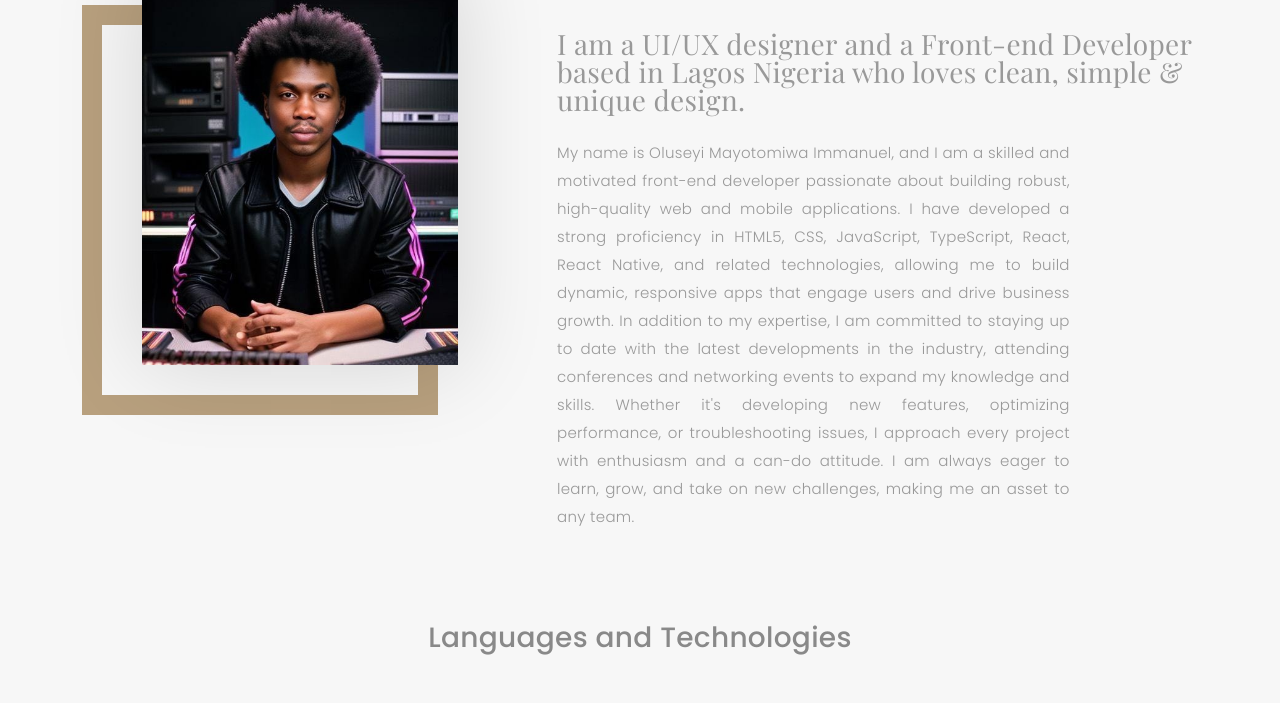
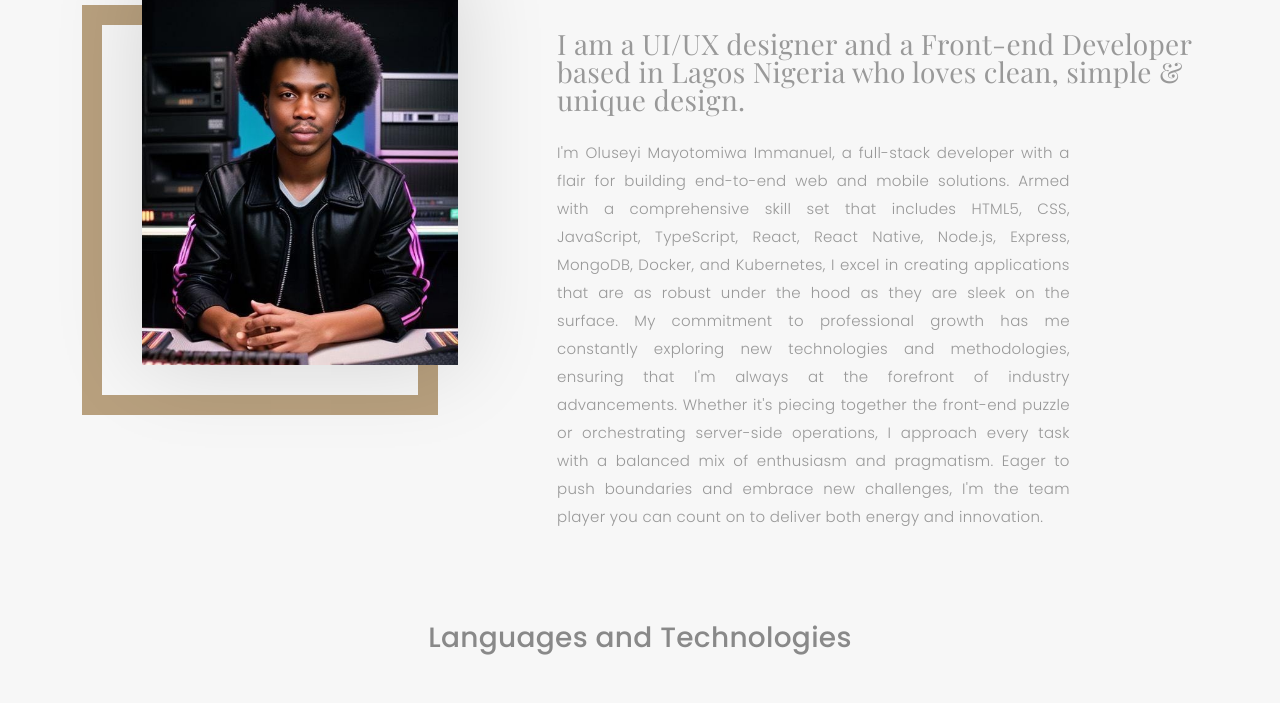
Before and after one commit to Mayotomiwa/Portfolio, a website: page index.html in a window 1280 px wide. Shown: the part 915-1618 px from the top of the page. Drawn offline with nearby package versions, Linux system fonts and the light colour scheme; a web font is replaced by a local one.

Commit message:
modified CV and index.html files

```diff
--- a/index.html
+++ b/index.html
@@ -92,17 +92,15 @@
               <p class="p-heading">I am a UI/UX designer and a Front-end Developer based in Lagos Nigeria who loves
                 clean, simple & unique design. </p>
               <p class="separator">
-                My name is Oluseyi Mayotomiwa Immanuel, and I am a skilled and motivated front-end developer passionate
-                about building robust, high-quality web and mobile applications. I have developed a strong proficiency
-                in HTML5, CSS, JavaScript, TypeScript, React, React Native, and related technologies, allowing me to
-                build dynamic, responsive apps that engage users and drive business growth.
-
-                In addition to my expertise, I am committed to staying up to date with the latest developments in the
-                industry, attending conferences and networking events to expand my knowledge and skills.
-
-                Whether it's developing new features, optimizing performance, or troubleshooting issues, I approach
-                every project with enthusiasm and a can-do attitude. I am always eager to learn, grow, and take on new
-                challenges, making me an asset to any team.
+                I'm Oluseyi Mayotomiwa Immanuel, a full-stack developer with a flair for building end-to-end web and
+                mobile solutions. Armed with a comprehensive skill set that includes HTML5, CSS, JavaScript, TypeScript,
+                React, React Native, Node.js, Express, MongoDB, Docker, and Kubernetes, I excel in creating applications
+                that are as robust under the hood as they are sleek on the surface. My commitment to professional growth
+                has me constantly exploring new technologies and methodologies, ensuring that I'm always at the
+                forefront of industry advancements. Whether it's piecing together the front-end puzzle or orchestrating
+                server-side operations, I approach every task with a balanced mix of enthusiasm and pragmatism. Eager to
+                push boundaries and embrace new challenges, I'm the team player you can count on to deliver both energy
+                and innovation.
               </p>
 
             </div>
@@ -206,7 +204,8 @@
           <div class="swiper-pagination"></div>
         </div>
         <div class="mt-0">
-          <li><a class="btn btn-defeault btn-send" href="./CVFile/OluseyiCV.pdf" download="OluseyiCV.pdf">Download CV</a></li>
+          <li><a class="btn btn-defeault btn-send" href="./CVFile/OluseyiCV.pdf" download="OluseyiCV.pdf">Download
+              CV</a></li>
 
         </div>
       </div>
```
Also changed, not shown: src/web/portfolio-details-1.html (+1 -1 lines), src/web/portfolio-details-5.html (+1 -1 lines), 2 other files.
